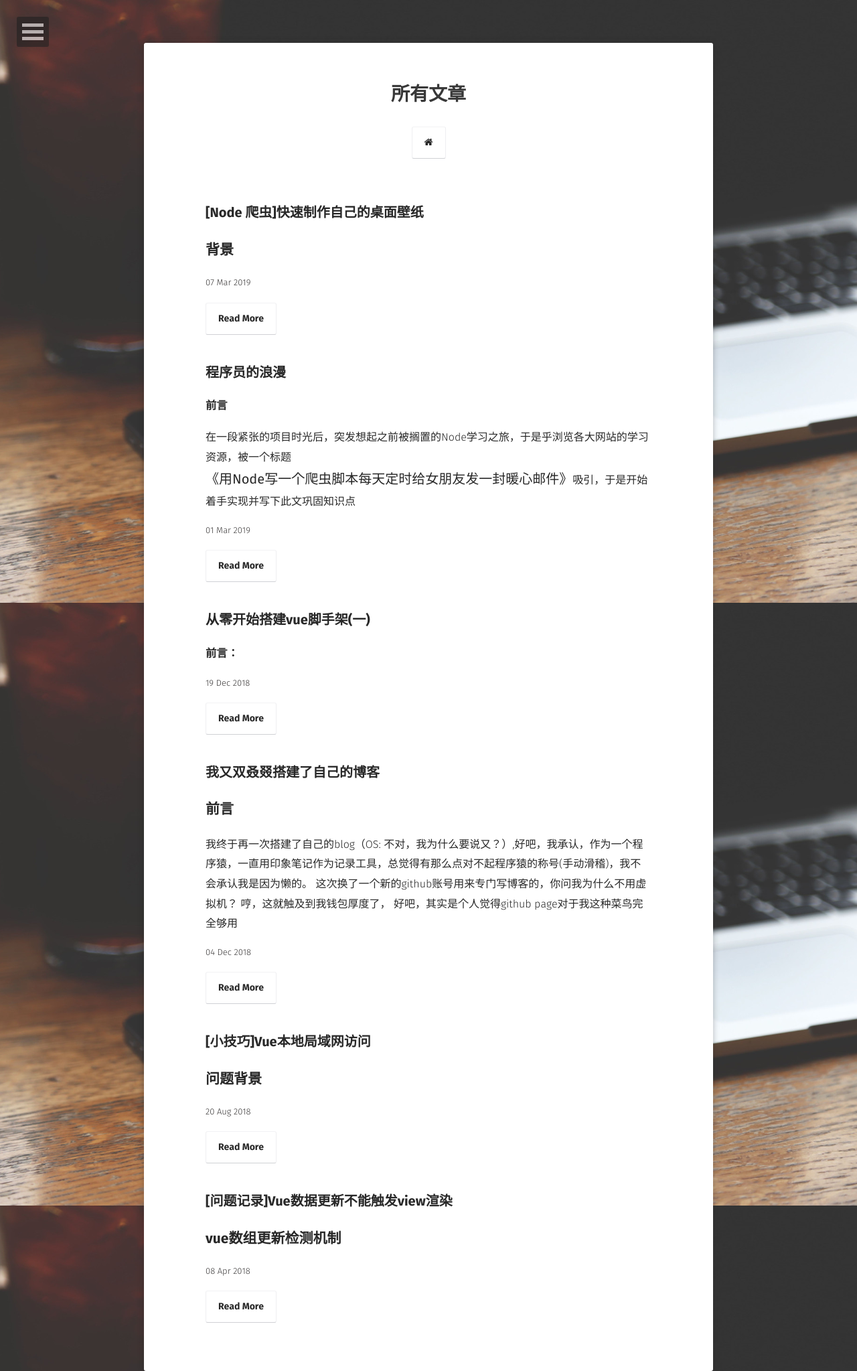
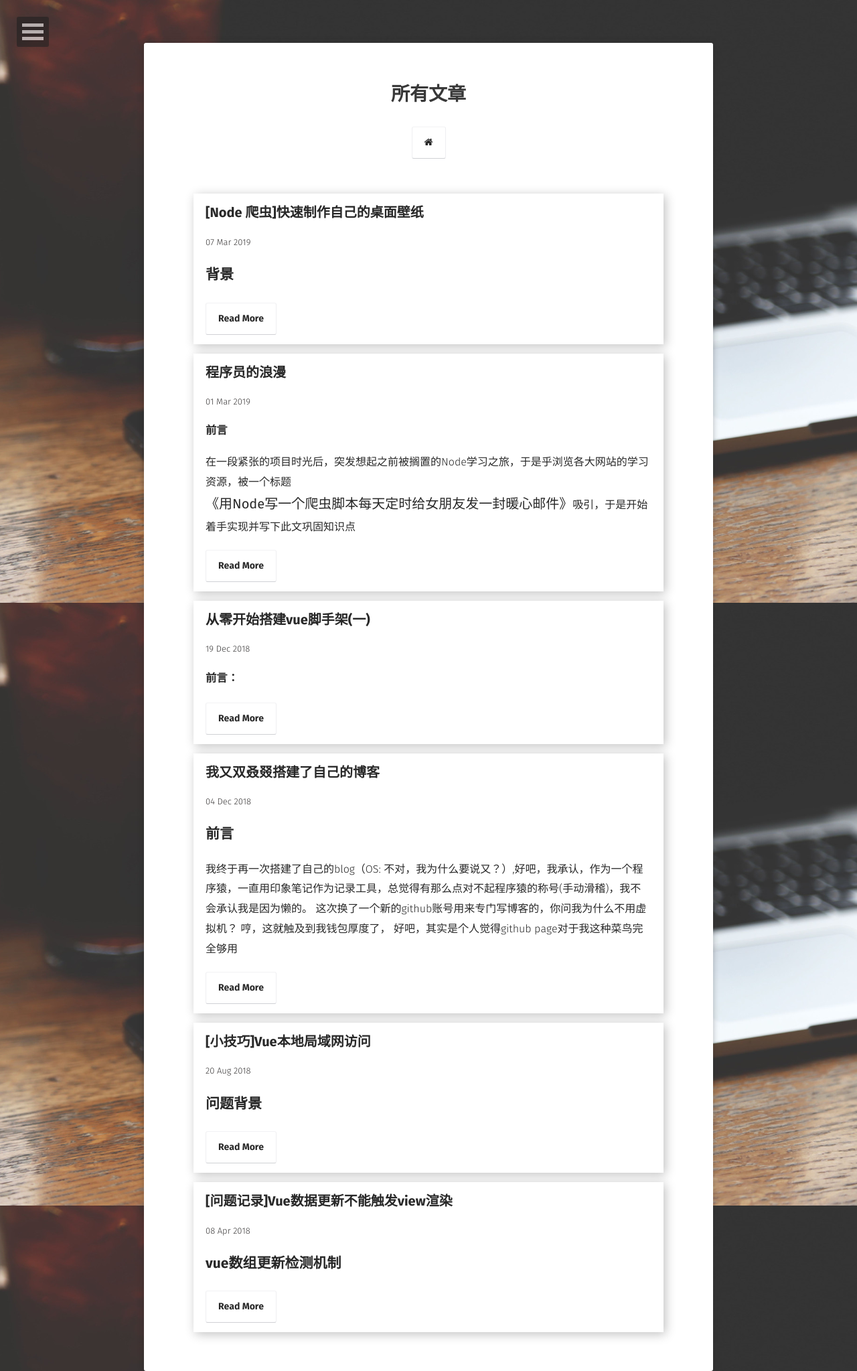
Before and after one commit to Justxxh/Justxxh.github.io, a Jekyll site: the page built from posts/index.md, in a window 1280 px wide. Shown: the whole page at 67% size. Built offline with Jekyll 4.4.1, drawn with Linux system fonts in a browser that asks for light colours; some web fonts are replaced; comment, search, counter and statistics services are not loaded.

Commit message:
css update

```diff
--- a/_layouts/post-list.html
+++ b/_layouts/post-list.html
@@ -27,8 +27,8 @@ layout: compress
                     <ul>
                         <li class="wow fadeInLeft" data-wow-duration="1.5s">
                             <a class="zoombtn" href="{{ site.url }}{{ post.url }}">{{ post.title }}</a>
+                            <p style="color: #3c3a3a;font-size: 13px;">{{ post.date | date_to_string }}</p>
                             <p>{{ post.excerpt }}</p>
-                            <p style="color: #3c3a3a;font-size: 13px;">{{ post.date | date_to_string }}</p>
                             <a href="{{ site.url }}{{ post.url }}" class="btn zoombtn">Read More</a>
                         </li>
                     </ul>
--- a/_sass/typography.scss
+++ b/_sass/typography.scss
@@ -50,6 +50,7 @@ h3.title a {
 		text-decoration: none;
 		background: $white;
 		color: $color_shark;
+		box-shadow: 3px 3px 15px silver;
 		a {
 			@include font-rem(20);
 			text-decoration: none;
```
